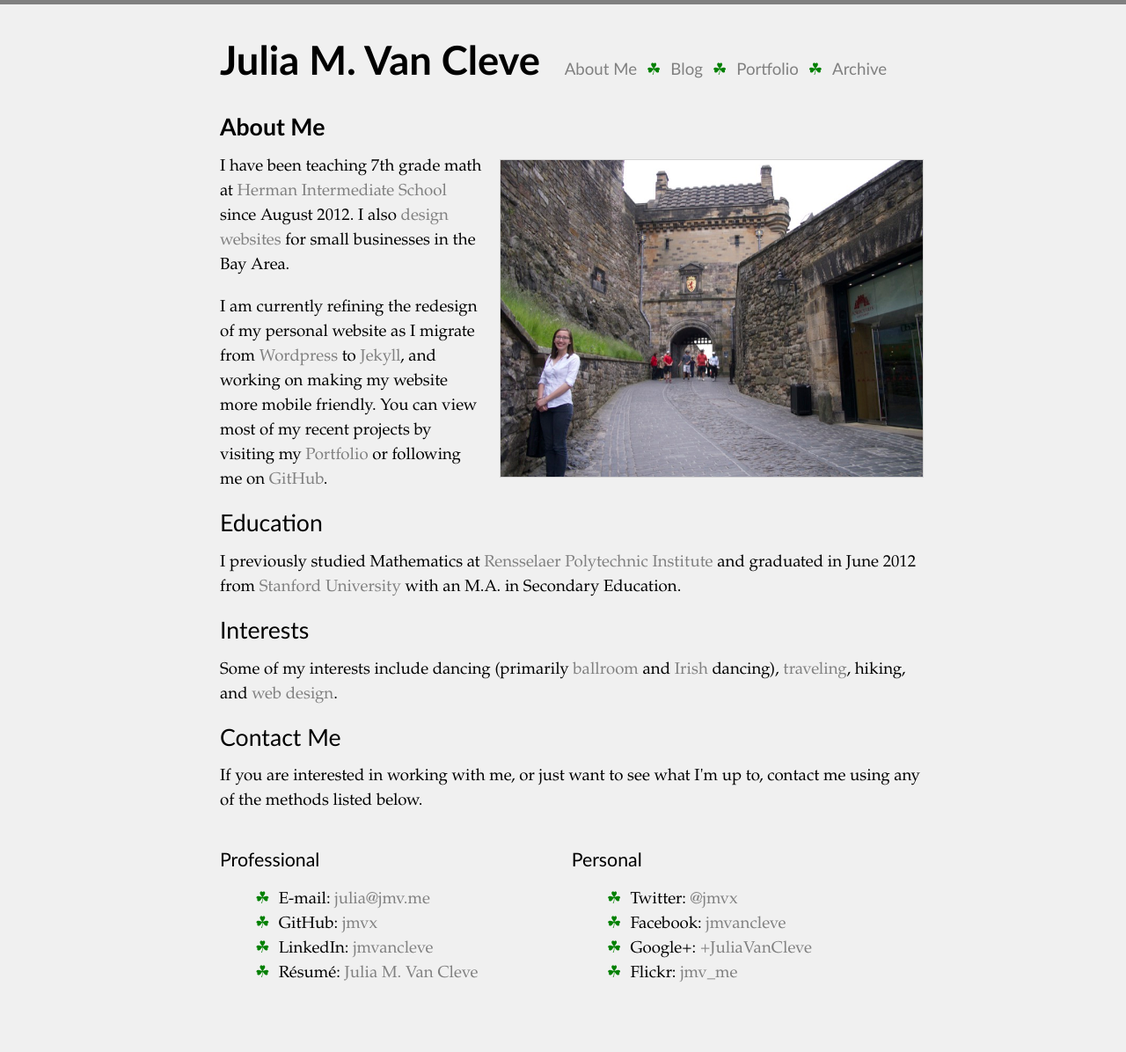
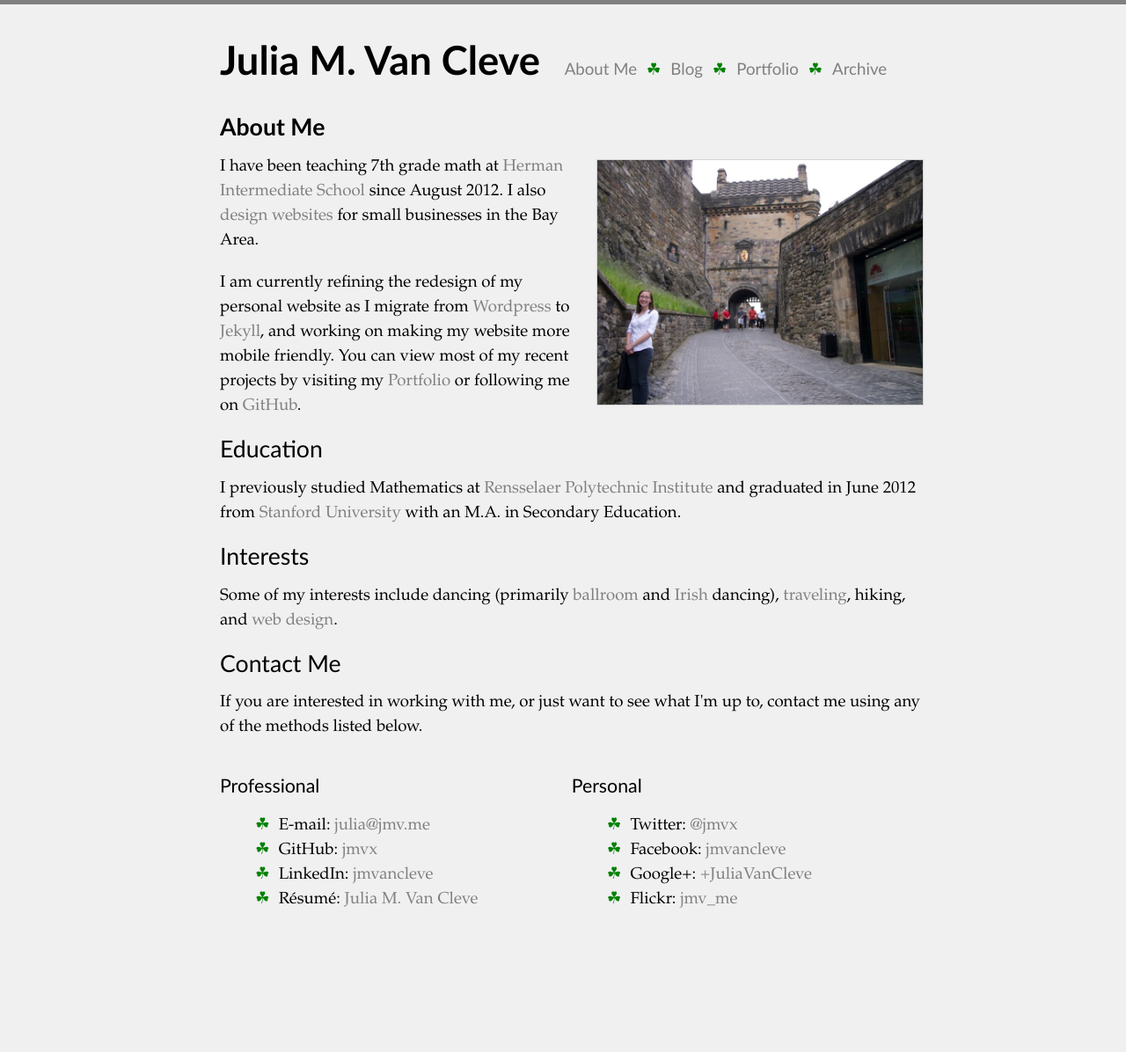
Before and after one commit to jmvx/jmv.me, a Jekyll site: the page built from index.html, in a window 1280 px wide. Shown: the whole page at 88% size. Built offline with Jekyll 4.4.1, drawn with Linux system fonts in a browser that asks for light colours; after the commit the page ends 1112 px from its top, so only the background shows below that.

Commit message:
Slightly resized frontpage image

```diff
--- a/index.html
+++ b/index.html
@@ -2,7 +2,7 @@
 layout: default
 description: This is my website
 ---
-<img src="/images/profile.jpg" class="medium right" style="margin-top:51px;" title="edinburgh castle" />
+<img src="/images/profile.jpg" class="front right" style="margin-top:51px;" title="edinburgh castle" />
 
 <h1 style="font-weight:bold;">About Me</h1>
 <p>I have been teaching 7th grade math at <a href="http://www.ogsd.k12.ca.us/html/schoolinfo.html" target="_blank">Herman Intermediate School</a> since August 2012. I also <a href="/portfolio/">design websites</a> for small businesses in the Bay Area.</p>
--- a/style.css
+++ b/style.css
@@ -223,6 +223,10 @@ iframe.small {
     margin-bottom:20px;
 }
 
+img.front {
+    width:370px;
+}
+
 .thumbnail {
     width:200px;
     height:135px;
```
